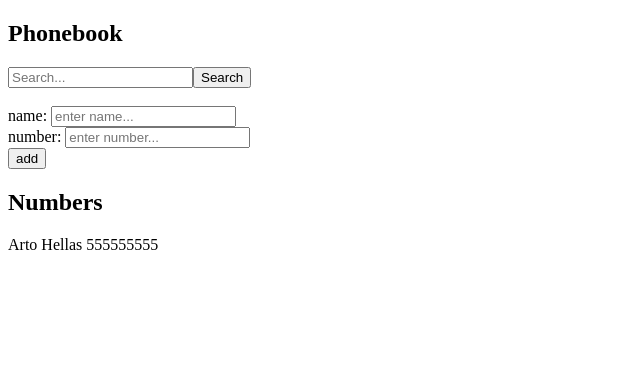
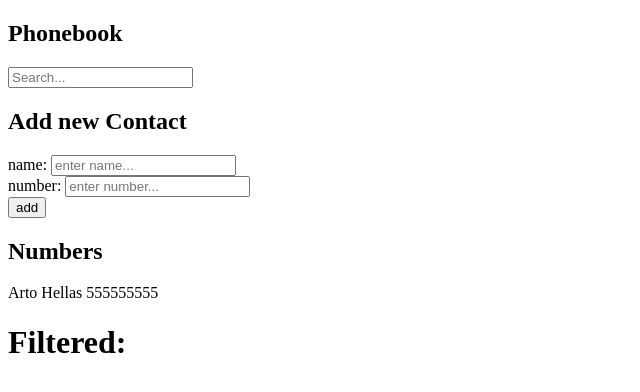
Before and after one commit to GeorgeShalamberidze/FullStack-Open-2021, a React (Create React App) app in the folder part2/phonebook/: page / in a window 1280 px wide. Shown: the top 392 px of the page, without its empty margins (0-640 px from the left). Built offline with nearby package versions, Linux system fonts and the light colour scheme.

Commit message:
Implement search func

```diff
--- a/part2/phonebook/src/App.js
+++ b/part2/phonebook/src/App.js
@@ -2,12 +2,12 @@ import React, { useState } from 'react'
 
 const App = () => {
   const [persons, setPersons] = useState([
-    { name: 'Arto Hellas', id: 0, number: 555555555 }
+    { name: 'Arto Hellas', id: 0, number: 555555555 },
   ])
   const [newName, setNewName] = useState('')
   const [newNumber, setNewNumber] = useState('')
   const [search, setSearch] = useState('')
-  const [filter, setFilter] = useState([])
+  let filteredContacts = search == '' ? [] : persons.filter(p => p.name.toLowerCase().includes(search.toLowerCase()))
 
   const handleSubmit = (e) => {
     e.preventDefault()
@@ -28,23 +28,17 @@ const App = () => {
   const handleNumberChange = (e) => setNewNumber(e.target.value)
   const handleSearch = (e) => setSearch(e.target.value)
 
-  const showSearch = () => {
-    if (persons.find(person => person.name.includes(search))) {
-      setFilter(filter.push({...persons}))
-      console.log(filter)
-    }
-  }
+  return (
 
-  return (
     <div>
       <h2>Phonebook</h2>
       <form onSubmit={(e) => e.preventDefault()}>
         <div>
           <input placeholder="Search..." value={search} onChange={handleSearch} />
-          <button onClick={showSearch}>Search</button>
         </div>
       </form>
-      <br />
+
+      <h2>Add new Contact</h2>
 
       <form onSubmit={(e) => e.preventDefault()}>
         <div>
@@ -64,6 +58,13 @@ const App = () => {
           <p key={person.id}>{person.name} {person.number}</p>
         )
       })}
+
+      <h1>Filtered: </h1>
+      {filteredContacts.map(p => {
+        return (
+          <p key={p.id}>{p.name} {p.number}</p>
+        )
+      })}
     </div>
   )
 }
```
